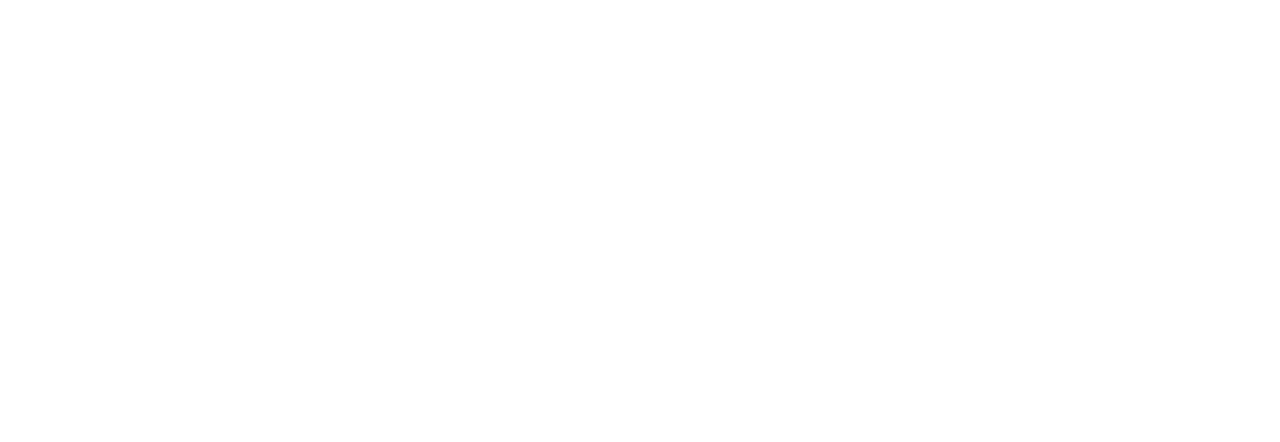
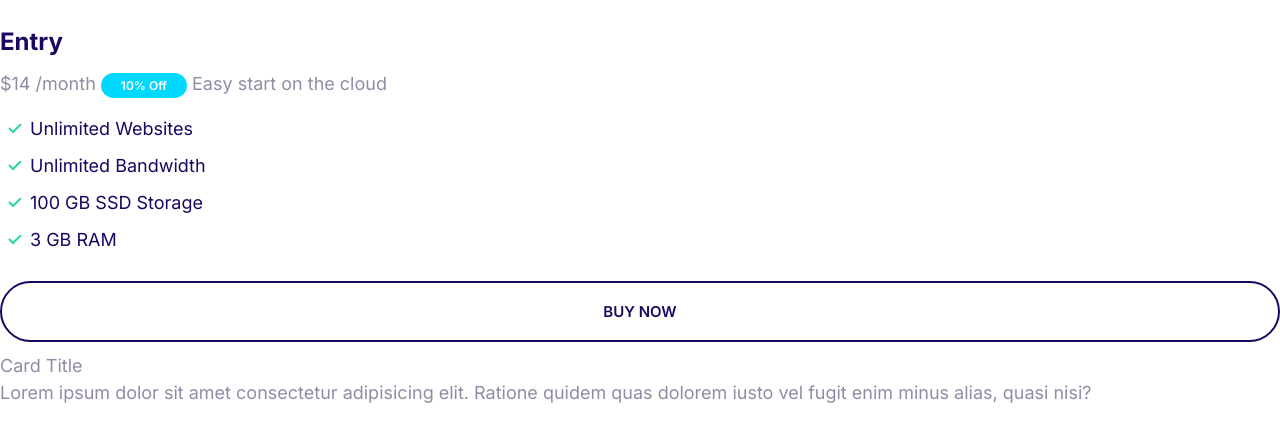
Before and after one commit to bakatsiasg/moshify-bakatsias, a plain HTML site: page index.html in a window 1280 px wide. Drawn offline with Linux system fonts and the light colour scheme.

Commit message:
Implemented the card component

```diff
--- a/index.html
+++ b/index.html
@@ -13,5 +13,33 @@
     <link rel="stylesheet" href="css/normalize.css" />
     <link rel="stylesheet" href="css/styles.css" />
   </head>
-  <body></body>
+  <body>
+    <div class="plan plan--popular">
+      <div class="card card--secondary">
+        <header class="card__header">
+          <h3 class="plan_name">Entry</h3>
+          <span class="plan__price">$14</span>
+          <span class="plan__billing-cycle">/month</span>
+          <span class="badge badge--secondary badge--small">10% Off</span>
+          <span class="plan__description">Easy start on the cloud</span>
+        </header>
+        <div class="card__body">
+          <ul class="list list--tick">
+            <li class="list__item">Unlimited Websites</li>
+            <li class="list__item">Unlimited Bandwidth</li>
+            <li class="list__item">100 GB SSD Storage</li>
+            <li class="list__item">3 GB RAM</li>
+          </ul>
+          <button class="btn btn--outline btn--block">Buy Now</button>
+        </div>
+      </div>
+    </div>
+    <div class="card card--primary">
+      <header class="card__header">Card Title</header>
+      <div class="card__body">
+        Lorem ipsum dolor sit amet consectetur adipisicing elit. Ratione quidem
+        quas dolorem iusto vel fugit enim minus alias, quasi nisi?
+      </div>
+    </div>
+  </body>
 </html>
```
